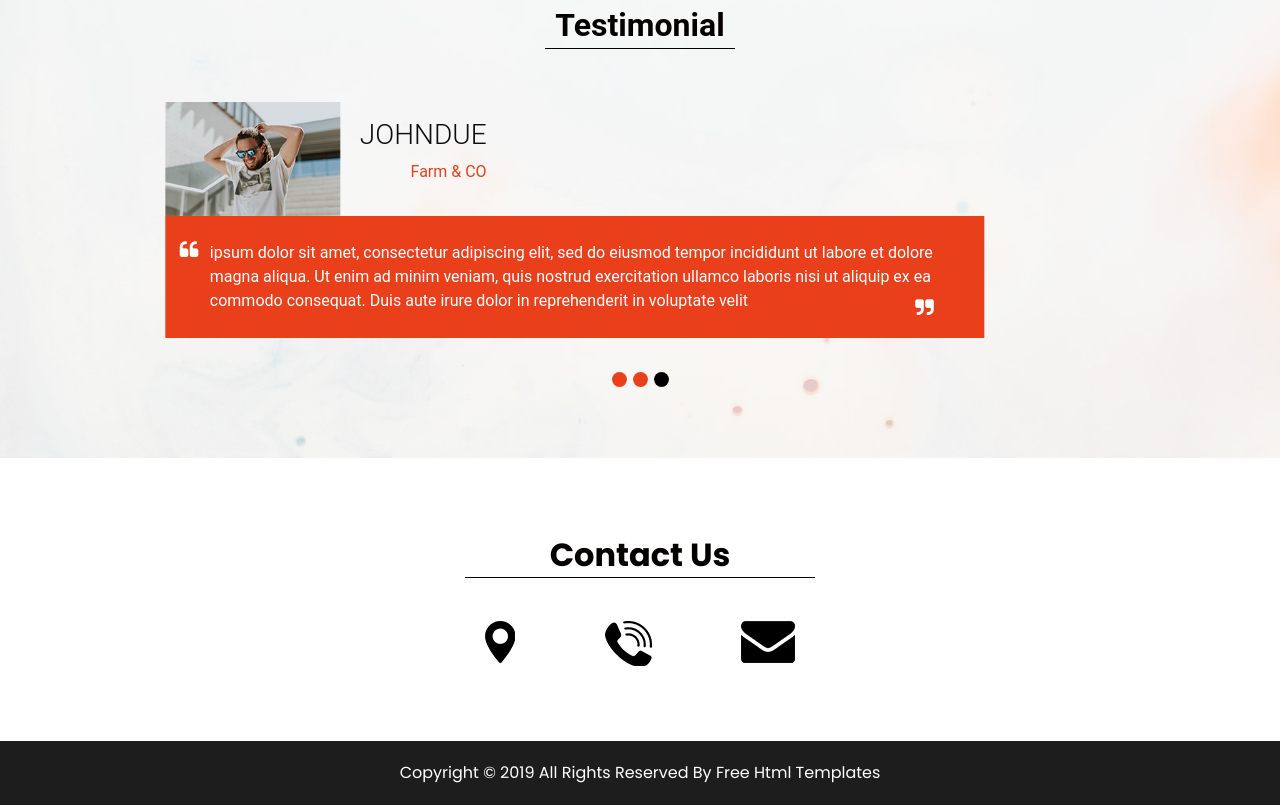
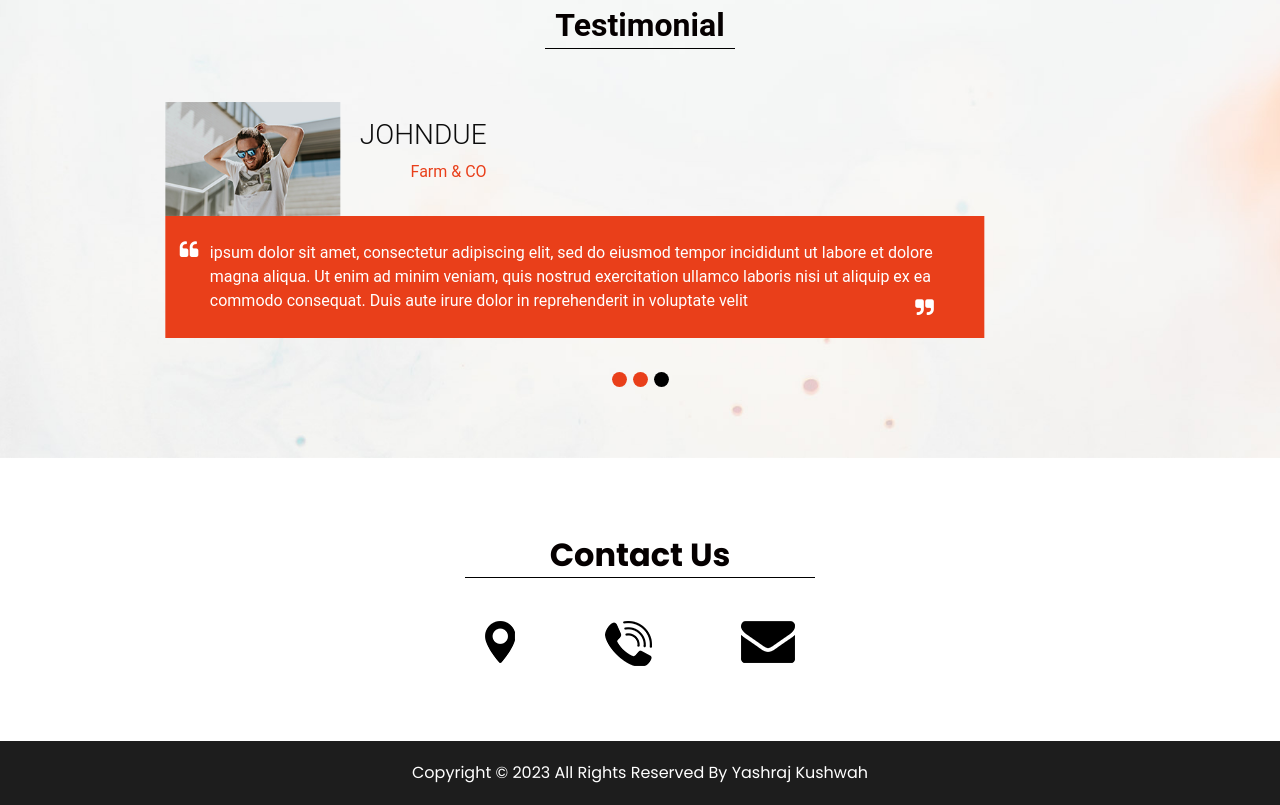
Before and after one commit to Yashraj8959/Revisearts.in, a plain HTML site: page index.html in a window 1280 px wide. Shown: the part 2992-3797 px from the top of the page. Drawn offline with nearby package versions, Linux system fonts and the light colour scheme.

Commit message:
update footer

```diff
--- a/index.html
+++ b/index.html
@@ -490,8 +490,8 @@ That's why we offer a comprehensive suite of design services that covers everyth
   <!-- footer section -->
   <section class="container-fluid footer_section">
     <p>
-      Copyright &copy; 2019 All Rights Reserved By
-      <a href="https://html.design/">Free Html Templates</a>
+      Copyright &copy; 2023 All Rights Reserved By
+      <a href="https://html.design/">Yashraj Kushwah</a>
     </p>
   </section>
   <!-- footer section -->
```
